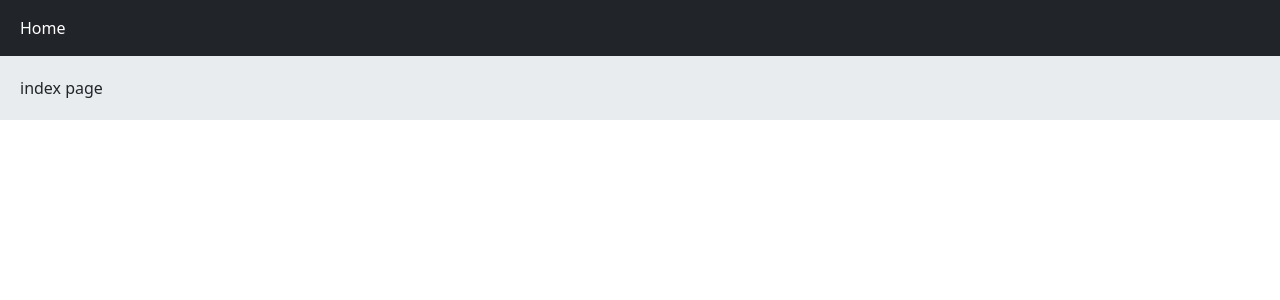
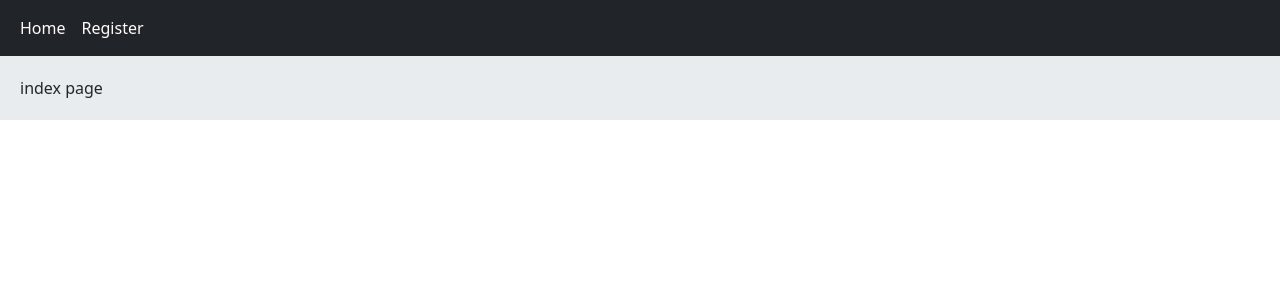
Before and after one commit to amirrezaesmaeili/X, a Django app: template home/templates/home/index.html in a window 1280 px wide. Shown: the top 300 px of the page. Run offline with Django 3.2, Linux system fonts and the light colour scheme; the template is opened without the code that fills it, so the values that code supplies are empty.

Commit message:
add register page link

```diff
--- a/templates/inc/navbar.html
+++ b/templates/inc/navbar.html
@@ -2,6 +2,7 @@
     <div class="container-fluid">
         <div class="navbar-nav">
           <a class="nav-link active" href="{% url 'home:home' %} ">Home</a>
+          <a class="nav-link active" href="{% url 'account:user_register' %} ">Register</a>
         </div>
       </div>
   </nav>
```
